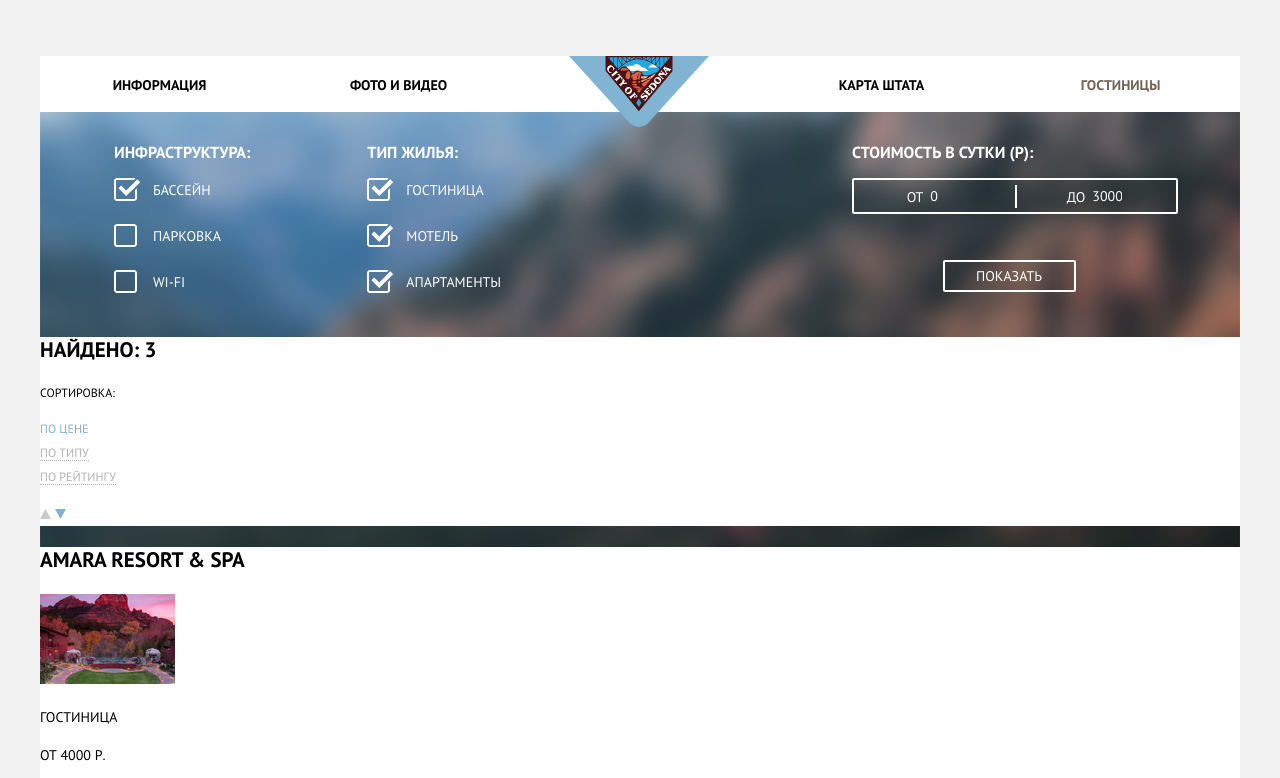
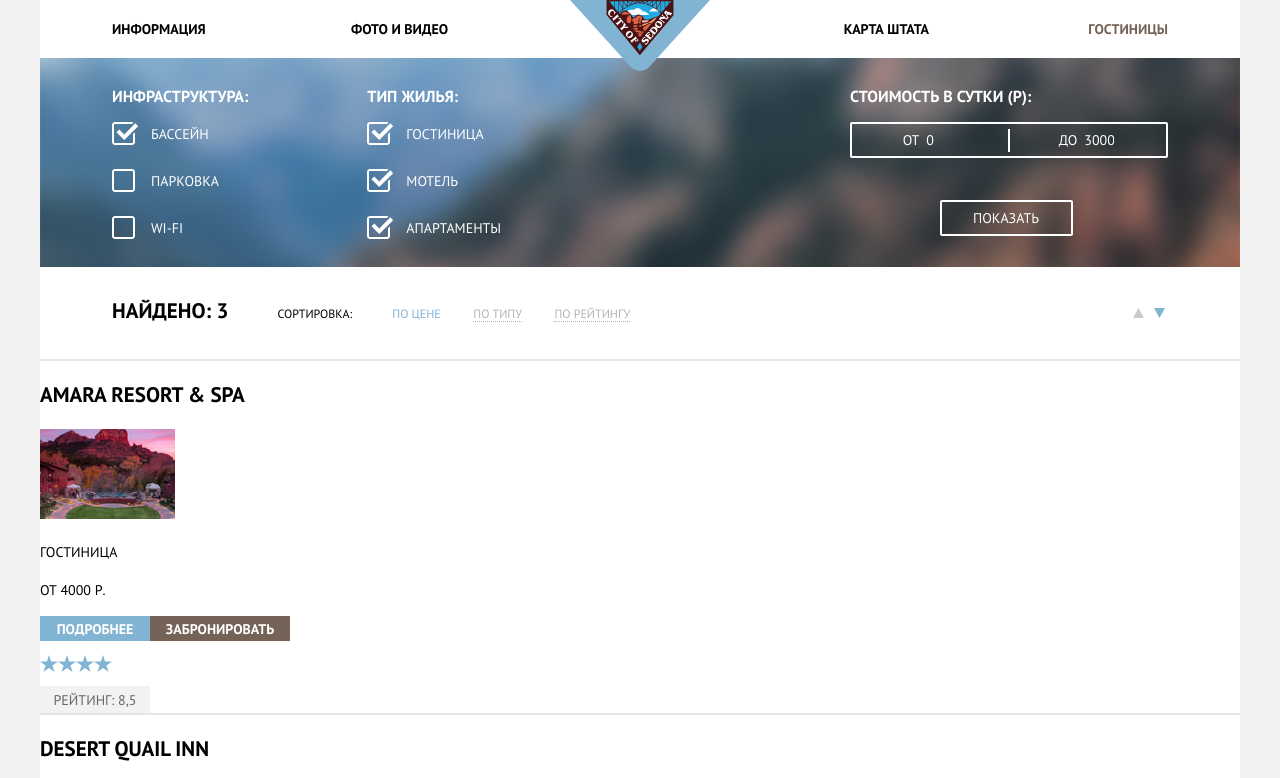
Before and after one commit to proninserge/1235413-sedona-27, a plain HTML site: page catalog.html in a window 1280 px wide. Shown: the top 778 px of the page. Drawn offline with Linux system fonts and the light colour scheme.

Commit message:
Corrections #1

```diff
--- a/catalog.html
+++ b/catalog.html
@@ -8,7 +8,7 @@
     <title>Седона, забронировать отель, отдых, незабываемые ощущения</title>
   </head>
   <body>
-    <header class="header">
+    <header class="header aligner">
       <a class="logo" href="index.html">
         <img src="img/logo-sedona.svg" height="71" width="140" alt="Логотип City of Sedona">
       </a>
@@ -31,10 +31,11 @@
       </nav>
     </header>
 
-    <main class="hotels-main">
+    <main class="main-content">
       <h1 class="visually-hidden">Отели</h1>
       <section class="filter-section">
         <h2 class="visually-hidden">Фильтры</h2>
+        <div class="filters">
           <form class="selection-form" method="get" action="https://echo.htmlacademy.ru">
             <fieldset>
               <legend class="legend" >Инфраструктура:</legend>
@@ -100,7 +101,7 @@
                 </li>
               </ul>
             </fieldset>
-          <div class="cost-plus-button">
+            <div class="price-selection">
               <fieldset>
                 <legend class="legend">Стоимость в сутки (Р):</legend>
                 <ul class="filter-list cost-range">
@@ -118,6 +119,7 @@
               <button class="filter-button" type="submit">Показать</button>
             </div>
           </form>
+        </div>
         <div class="sorting">
           <p class="important-content">Найдено: 3</p>
           <p class="sort-type">Сортировка:</p>
@@ -156,8 +158,8 @@
             <img src="img/hotel.jpg" height="90" width="135" alt="Отель Amara Resort & Spa">
             <p>Гостиница</p>
             <p>От 4000 р.</p>
-            <a class="hotel-links more-info" href="#">Подробнее</a>
-            <a class="hotel-links booking" href="#">Забронировать</a>
+            <a class="hotel-link more-info" href="#">Подробнее</a>
+            <a class="hotel-link booking" href="#">Забронировать</a>
             <p class="stars four-stars" aria-label="4 звезды"></p>
             <p class="rating">Рейтинг: 8,5</p>
           </li>
@@ -170,8 +172,8 @@
             <img src="img/motel.jpg" height="90" width="135" alt="Мотель Desert Quail Inn">
             <p>Мотель</p>
             <p>От 3000 р.</p>
-            <a class="hotel-links more-info" href="#">Подробнее</a>
-            <a class="hotel-links booking" href="#">Забронировать</a>
+            <a class="hotel-link more-info" href="#">Подробнее</a>
+            <a class="hotel-link booking" href="#">Забронировать</a>
             <p class="stars three-stars" aria-label="3 звезды"></p>
             <p class="rating">Рейтинг: 8,9</p>
           </li>
@@ -184,8 +186,8 @@
             <img src="img/apartment.jpg" height="90" width="135" alt="Апартаменты Villas at Poco Diablo">
             <p>Апартаменты</p>
             <p>От 2000 р.</p>
-            <a class="hotel-links more-info" href="#">Подробнее</a>
-            <a class="hotel-links booking" href="#">Забронировать</a>
+            <a class="hotel-link more-info" href="#">Подробнее</a>
+            <a class="hotel-link booking" href="#">Забронировать</a>
             <p class="stars two-stars" aria-label="2 звезды"></p>
             <p class="rating">Рейтинг: 9,2</p>
           </li>
@@ -193,7 +195,7 @@
       </section>
     </main>
 
-   <footer class="footer">
+   <footer class="footer aligner">
       <div>
         <p class="hashtag important-content">#visitsedona</p>
         <a class="important-content" href="tel:84956660266">Тел: +7(495) 666-02-66</a>
@@ -209,7 +211,7 @@
           <a class="social social-youtube" href="" aria-label="Youtube"></a>
         </li>
       </ul>
-      <div class="aligner">
+      <div class="copyright-section">
         <p>Website by</p>
         <a class="copyright" href="https://htmlacademy.ru/intensive/htmlcss" aria-label="HTML Academy">
           <svg xmlns="http://www.w3.org/2000/svg" xmlns:xlink="http://www.w3.org/1999/xlink" height="41" width="115" viewBox="0 0 113 39">
--- a/css/style.css
+++ b/css/style.css
@@ -1,7 +1,9 @@
 /* Common Styles */
 body {
-  max-width: 1200px;
-  margin: 0 auto;
+  position: relative;
+
+  padding: 0;
+  margin: 0;
 
   font-family: "PT Sans", Arial, sans-serif;
   font-size: 14px;
@@ -33,9 +35,20 @@ a {
   width: 1px;
   overflow: hidden;
 }
+.aligner {
+  position: absolute;
+  z-index: 1;
+  left: 50%;
+  transform: translateX(-50%);
+
+  width: 1200px;
+}
 
 .main-content {
   background-color: #ffffff;
+
+  max-width: 1200px;
+  margin: 0 auto;
 }
 
 .important-content {
@@ -46,42 +59,45 @@ a {
 
 /* Header */
 .header {
-  position: relative;
-  top: 56px;
-
   background-color: #ffffff;
-
-  z-index: 1;
 }
 
 .logo {
   position: absolute;
-  right: 531px;
+
+  left: 50%;
+  transform: translateX(-50%);
 }
 
 .site-navigation {
   display: flex;
-  flex-direction: row;
+  justify-content: space-around;
+  align-items: center;
 
   list-style: none;
 
-  padding: 0;
+  padding-left: 72px;
+  padding-right: 72px;
   margin: 0;
 }
 .site-navigation li {
   box-sizing: border-box;
 
-  height: 56px;
   width: 239px;
 
   padding-top: 16px;
   padding-bottom: 16px;
 
-  text-align: center;
+ /* text-align: center;  */
 }
 
 .site-navigation li:nth-child(3) {
   margin-left: auto;
+  text-align: end;
+}
+
+.site-navigation li:last-child {
+  text-align: end;
 }
 
 .site-navigation a {
@@ -147,12 +163,8 @@ a.active-page {
   margin-top: 32px;
 }
 
-.hotels-main {
-  background-image: url("../img/filter-background.jpg");
-  background-repeat: no-repeat;
-}
-
 .hotels-results {
+  margin-top: 0;
   padding-bottom: 120px;
 
   background-color: #ffffff;
@@ -162,6 +174,15 @@ a.active-page {
   padding: 0;
 
   list-style: none;
+}
+
+.hotels-list li {
+  box-sizing: border-box;
+  border-bottom: 2px solid #e5e5e5;
+}
+
+.hotels-list li:first-child {
+  border-top: 2px solid #e5e5e5;
 }
 
 /* Advantages Section */
@@ -221,10 +242,6 @@ a.active-page {
 }
 
 /* Filter Section */
-.filter-section {
-  padding-top: 84px;
-}
-
 .filter-list {
   padding: 0;
 
@@ -233,30 +250,42 @@ a.active-page {
 
 .selection-form {
   display: flex;
-
-  margin-left: 72px;
-  margin-right: 72px;
 }
 
 .selection-form fieldset {
   padding: 0;
+  margin-left: 0;
+  margin-right: 0;
 
   border: none;
 }
 
-.lodging {
-  margin-left: 115px;
+.filters {
+  padding-top: 84px;
+  padding-left: 72px;
+  padding-right: 72px;
+
+  background-image: url("../img/filter-background.jpg");
+  background-repeat: no-repeat;
 }
 
-.cost-plus-button {
+fieldset.lodging {
+  margin-left: 119px;
+}
+
+.price-selection {
   display: flex;
   flex-direction: column;
   justify-content: space-between;
   align-items: flex-start;
 
   height: 152px;
-  width: 318px;
   margin-left: auto;
+  margin-bottom: 31px;
+}
+
+.price-selection fieldset {
+  margin-left: 6px;
 }
 
 .cost-range {
@@ -266,6 +295,7 @@ a.active-page {
   position: relative;
 
   height: 36px;
+  width: 318px;
   box-sizing: border-box;
 
   border: 2px solid #ffffff;
@@ -278,7 +308,7 @@ a.active-page {
   border-left: 2px solid #ffffff;
   position: absolute;
   left: 50%;
-  top: 5px;
+  transform: translateX(-50%);
 }
 
 .cost-range .cost-item {
@@ -313,7 +343,6 @@ a.active-page {
 .filter-list li {
   display: flex;
 
-  height: 23px;
   margin-bottom: 23px;
 }
 
@@ -372,7 +401,8 @@ a.active-page {
   text-transform: uppercase;
 
   width: 133px;
-  height: 32px;
+  padding-top: 4px;
+  padding-bottom: 4px;
 
   background: transparent;
   border: 2px solid #ffffff;
@@ -391,6 +421,7 @@ a.active-page {
   text-transform: uppercase;
 
   width: 30px;
+  height: 22px;
 
   background-color: transparent;
   border: none;
@@ -398,16 +429,32 @@ a.active-page {
 
 /* Sorting Section */
 .sorting {
+  text-align: center;
+  display: flex;
+  align-items: baseline;
+
+  padding-top: 10px;
+  padding-left: 72px;
+  padding-right: 72px;
+
   background-color: #ffffff;
 }
 
 .sorting-list {
+  display: flex;
+  align-items: baseline;
+  justify-content: space-between;
+
+  width: 238px;
+  margin-left: 40px;
   padding: 0;
 
   list-style: none;
 }
 
 .sort-type {
+  margin-left: 49px;
+
   font-size: 12px;
   line-height: 18px;
 }
@@ -435,6 +482,14 @@ a.active-sort {
   color: #81b3d2;
 }
 
+.sort-icon:first-of-type {
+  margin-left: 503px;
+}
+
+.sort-icon:last-of-type {
+  margin-left: 10px;
+}
+
 .sort-icon path {
   fill: #cacaca;
 }
@@ -460,7 +515,7 @@ a.active-icon path {
   color: rgba(0, 0, 0, 0.3);
 }
 
-.hotel-links {
+.hotel-link {
   display: table-cell;
   height: 25px;
 
@@ -574,7 +629,8 @@ a.active-icon path {
   position: absolute;
   display: block;
 
-  left: 317px;
+  left: 50%;
+  transform: translateX(-50%);
 }
 
 /* Index Form Itself*/
@@ -713,9 +769,7 @@ a.active-icon path {
 
 /* Footer */
 .footer {
-  position: relative;
-  z-index: 1;
-  bottom: 120px;
+  bottom: 0;
 
   display: flex;
   justify-content: space-around;
@@ -794,7 +848,7 @@ a.active-icon path {
 }
 
 /* Copyright Logo */
-.aligner {
+.copyright-section {
   display: flex;
   justify-content: space-between;
   align-items: center;
```
Also changed, not shown: index.html (+3 -3 lines). Lines whose indentation alone changed are shown as unchanged.
